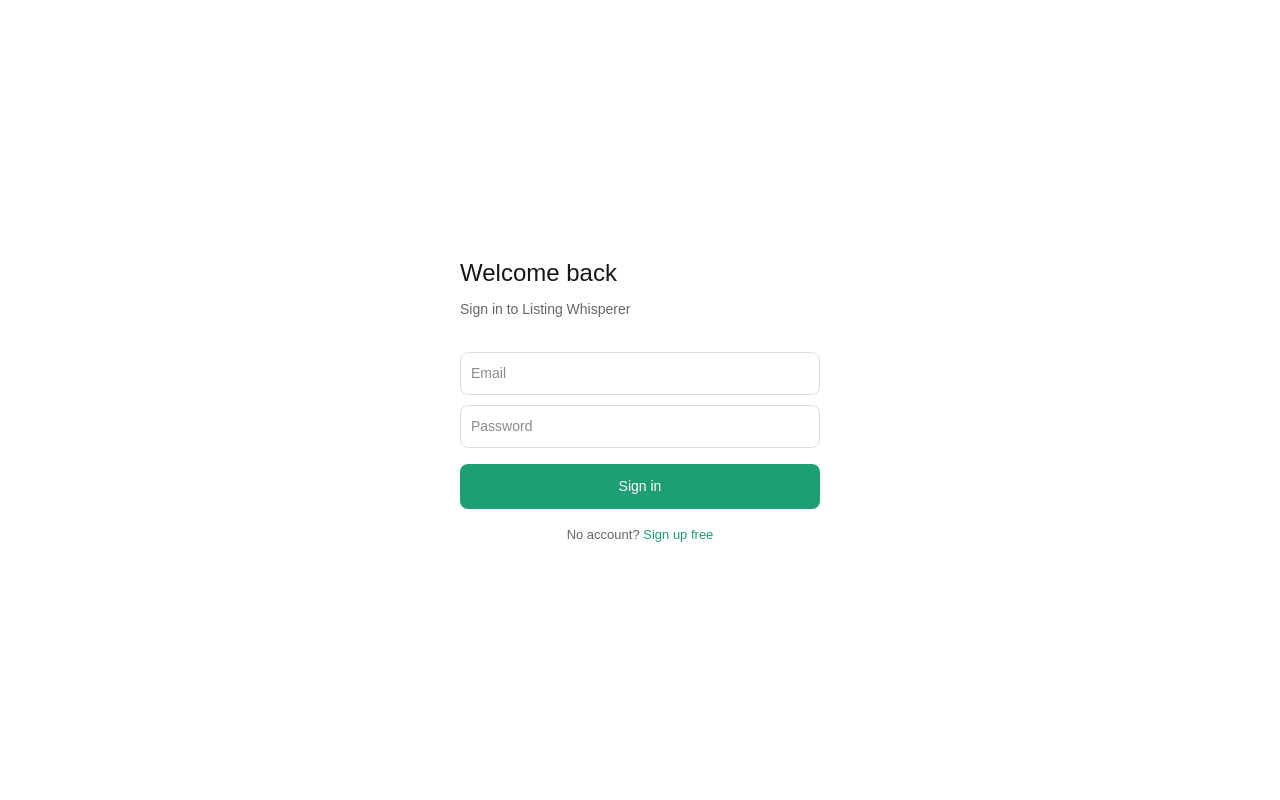
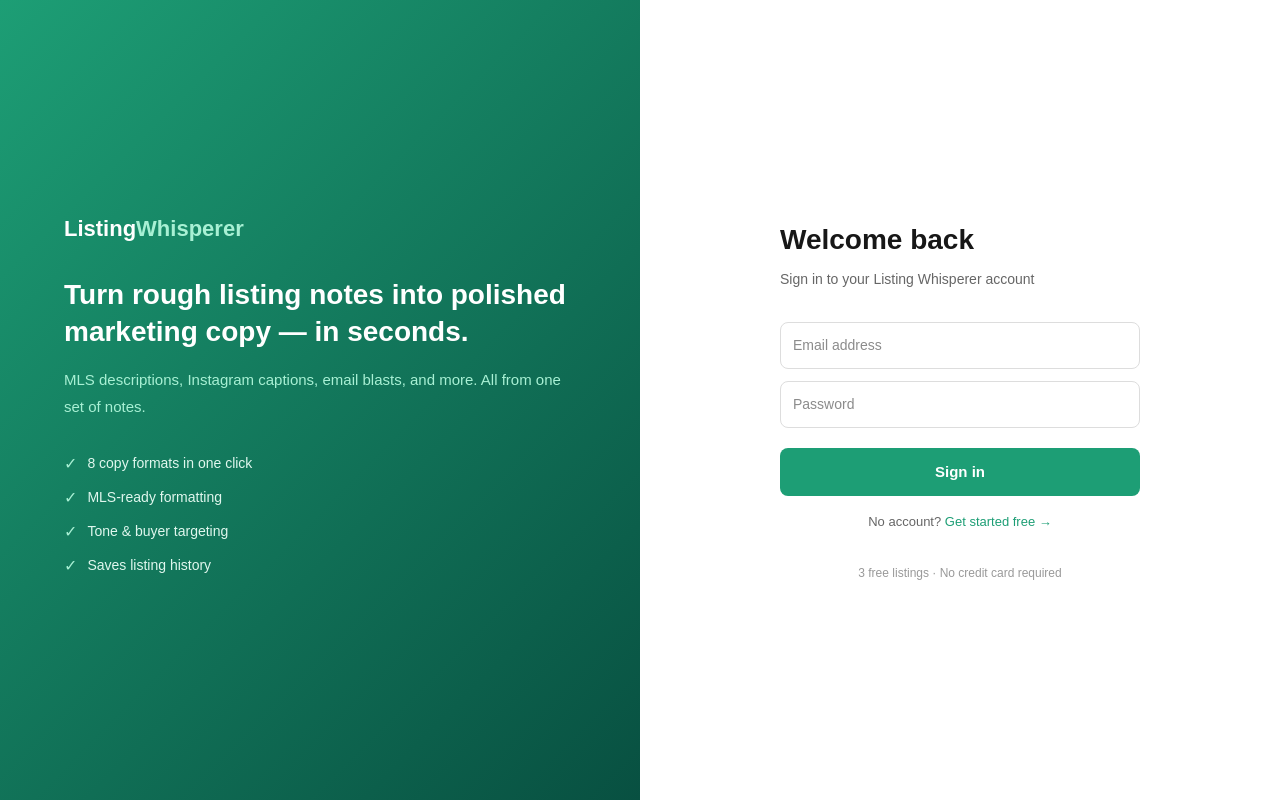
Before and after one commit to APD013/listing-whisperer, a Next.js app: page /login in a window 1280 px wide. Built offline with nearby package versions, Linux system fonts and the light colour scheme; no server answers.

Commit message:
Redesign login page with split layout

```diff
--- a/src/app/login/page.tsx
+++ b/src/app/login/page.tsx
@@ -25,22 +25,45 @@
   }
 
   return (
-    <main style={{minHeight:'100vh',display:'flex',alignItems:'center',justifyContent:'center',padding:'2rem',fontFamily:'sans-serif'}}>
-      <div style={{width:'100%',maxWidth:'360px'}}>
-        <h1 style={{fontSize:'1.5rem',fontWeight:'500',marginBottom:'0.5rem'}}>Welcome back</h1>
-        <p style={{color:'#666',fontSize:'0.875rem',marginBottom:'2rem'}}>Sign in to Listing Whisperer</p>
-        <input type="email" placeholder="Email" value={email} onChange={e=>setEmail(e.target.value)}
-          style={{width:'100%',padding:'10px',border:'1px solid #ddd',borderRadius:'8px',marginBottom:'10px',fontSize:'14px'}}/>
-        <input type="password" placeholder="Password" value={password} onChange={e=>setPassword(e.target.value)}
-          style={{width:'100%',padding:'10px',border:'1px solid #ddd',borderRadius:'8px',marginBottom:'16px',fontSize:'14px'}}/>
-        {message && <p style={{fontSize:'13px',marginBottom:'10px',color:'red'}}>{message}</p>}
-        <button onClick={handleLogin} disabled={loading}
-          style={{width:'100%',padding:'12px',background:'#1D9E75',color:'#fff',border:'none',borderRadius:'8px',fontSize:'14px',fontWeight:'500',cursor:'pointer'}}>
-          {loading ? 'Signing in...' : 'Sign in'}
-        </button>
-        <p style={{textAlign:'center',fontSize:'13px',color:'#666',marginTop:'1rem'}}>
-          No account? <a href="/signup" style={{color:'#1D9E75'}}>Sign up free</a>
+    <main style={{minHeight:'100vh',display:'flex',fontFamily:'sans-serif'}}>
+      {/* LEFT SIDE */}
+      <div style={{flex:1,background:'linear-gradient(135deg,#1D9E75,#085041)',display:'flex',flexDirection:'column',justifyContent:'center',padding:'4rem',color:'#fff'}}>
+        <div style={{fontSize:'22px',fontWeight:'700',marginBottom:'2rem'}}>Listing<span style={{color:'#a8f0d4'}}>Whisperer</span></div>
+        <h2 style={{fontSize:'1.75rem',fontWeight:'600',lineHeight:'1.3',marginBottom:'1rem'}}>
+          Turn rough listing notes into polished marketing copy — in seconds.
+        </h2>
+        <p style={{fontSize:'15px',color:'#a8f0d4',lineHeight:'1.8',marginBottom:'2rem'}}>
+          MLS descriptions, Instagram captions, email blasts, and more. All from one set of notes.
         </p>
+        {['8 copy formats in one click','MLS-ready formatting','Tone & buyer targeting','Saves listing history'].map(item => (
+          <div key={item} style={{display:'flex',alignItems:'center',gap:'10px',marginBottom:'10px'}}>
+            <span style={{color:'#a8f0d4',fontSize:'16px'}}>✓</span>
+            <span style={{fontSize:'14px',color:'#e0f7ee'}}>{item}</span>
+          </div>
+        ))}
+      </div>
+
+      {/* RIGHT SIDE */}
+      <div style={{flex:1,display:'flex',alignItems:'center',justifyContent:'center',padding:'4rem',background:'#fff'}}>
+        <div style={{width:'100%',maxWidth:'360px'}}>
+          <h1 style={{fontSize:'1.75rem',fontWeight:'600',marginBottom:'0.5rem'}}>Welcome back</h1>
+          <p style={{color:'#666',fontSize:'0.875rem',marginBottom:'2rem'}}>Sign in to your Listing Whisperer account</p>
+          <input type="email" placeholder="Email address" value={email} onChange={e=>setEmail(e.target.value)}
+            style={{width:'100%',padding:'12px',border:'1px solid #ddd',borderRadius:'8px',marginBottom:'12px',fontSize:'14px',boxSizing:'border-box'}}/>
+          <input type="password" placeholder="Password" value={password} onChange={e=>setPassword(e.target.value)}
+            style={{width:'100%',padding:'12px',border:'1px solid #ddd',borderRadius:'8px',marginBottom:'20px',fontSize:'14px',boxSizing:'border-box'}}/>
+          {message && <p style={{fontSize:'13px',marginBottom:'12px',color:'red'}}>{message}</p>}
+          <button onClick={handleLogin} disabled={loading}
+            style={{width:'100%',padding:'13px',background:'#1D9E75',color:'#fff',border:'none',borderRadius:'8px',fontSize:'15px',fontWeight:'600',cursor:'pointer',marginBottom:'16px'}}>
+            {loading ? 'Signing in...' : 'Sign in'}
+          </button>
+          <p style={{textAlign:'center',fontSize:'13px',color:'#666'}}>
+            No account? <a href="/signup" style={{color:'#1D9E75',fontWeight:'500'}}>Get started free →</a>
+          </p>
+          <p style={{textAlign:'center',fontSize:'12px',color:'#999',marginTop:'2rem'}}>
+            3 free listings · No credit card required
+          </p>
+        </div>
       </div>
     </main>
   )
```
